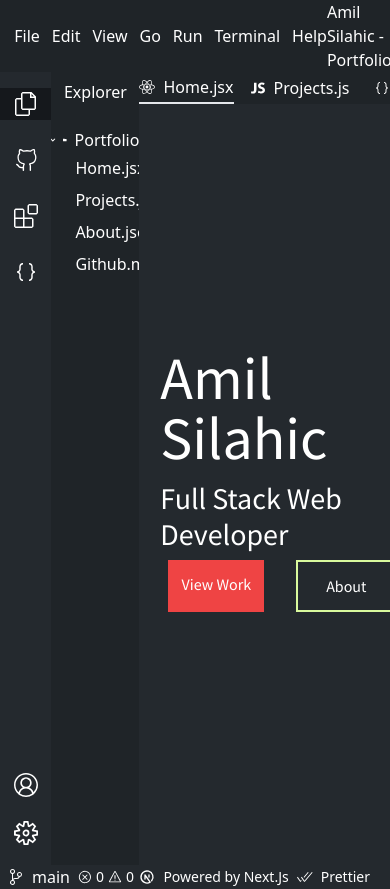
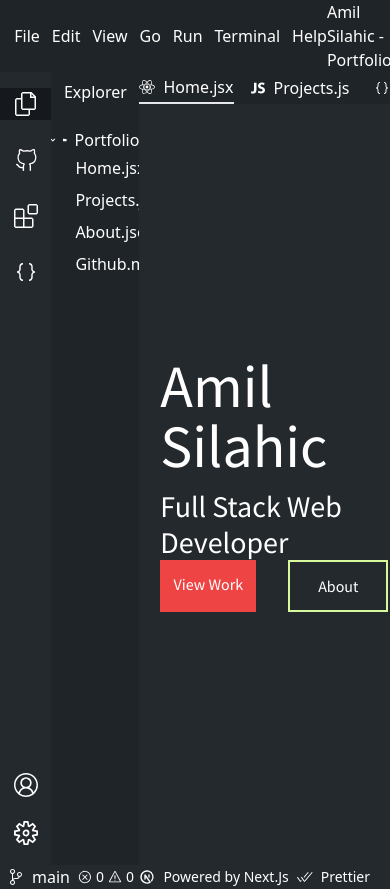
Before and after one commit to SilahicAmil/nextjs-updated-portfolio, a Next.js app: page / in a window 390 px wide. Built offline with nearby package versions, Linux system fonts and the light colour scheme.

Commit message:
responsive styling

```diff
--- a/components/HomePage/SplashContent.js
+++ b/components/HomePage/SplashContent.js
@@ -14,7 +14,7 @@ const SplashContent = ({}) => {
             <h1 className="text-6xl  mb-3">Amil Silahic</h1>
 
             <p className="text-3xl">Full Stack Web Developer</p>
-            <div className="flex gap-8 p-2">
+            <div className="flex gap-8 lg:p-8 md:p-6 sm:p-4 xsm:p-2">
               <Link href="/projects" className="bg-red-500">
                 <button className="p-1 w-24 h-12">View Work</button>
               </Link>
```
